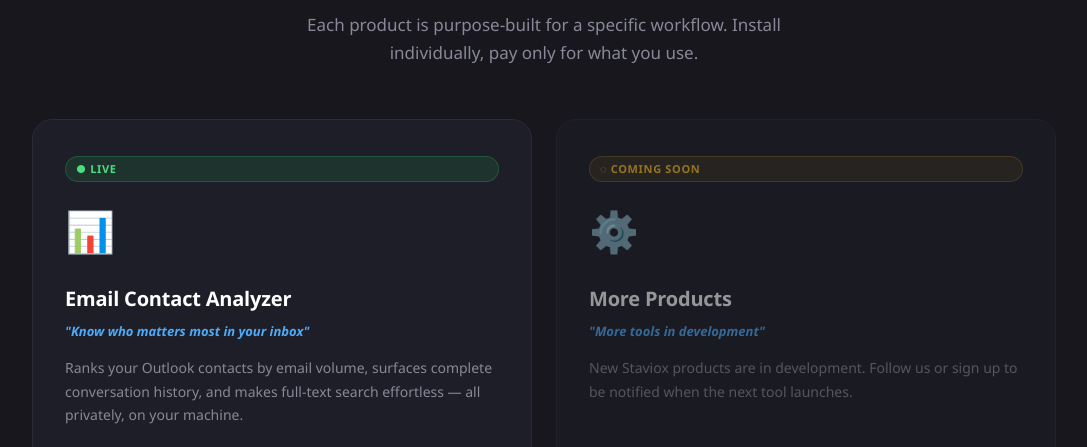
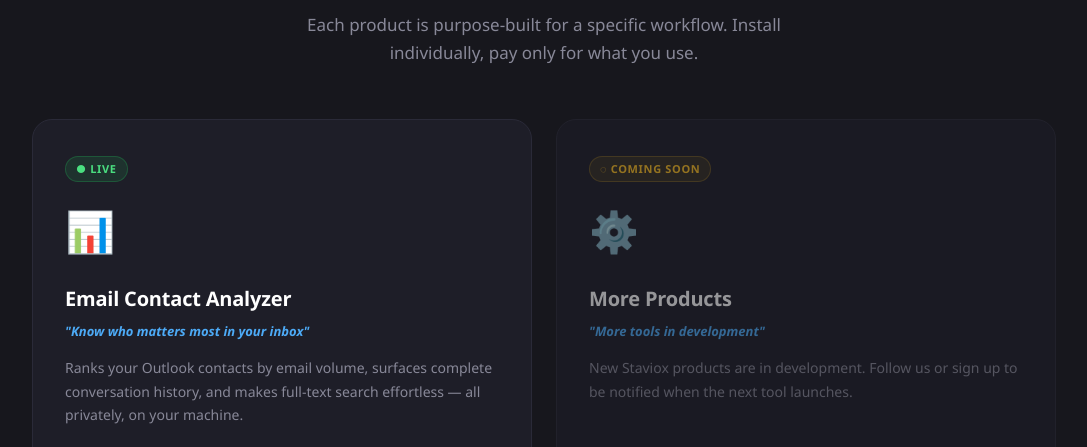
Before and after one commit to stantoniou/email-analyzer-auth, a plain HTML site: page index.html in a window 1280 px wide. Shown: the part 780-1227 px from the top of the page, without its empty margins (96-1183 px from the left). Drawn offline with Linux system fonts and the light colour scheme.

Commit message:
Update index.html

```diff
--- a/index.html
+++ b/index.html
@@ -145,7 +145,7 @@
       display: inline-flex; align-items: center; gap: 5px;
       font-size: 11px; font-weight: 700; letter-spacing: 0.06em;
       text-transform: uppercase; padding: 3px 10px; border-radius: 99px;
-      margin-bottom: 16px;
+      margin-bottom: 16px; width: fit-content;
     }
     .status-live { background: rgba(34,197,94,0.12); border: 1px solid rgba(34,197,94,0.25); color: #4ade80; }
     .status-coming { background: rgba(251,191,36,0.1); border: 1px solid rgba(251,191,36,0.25); color: #fbbf24; }
```
